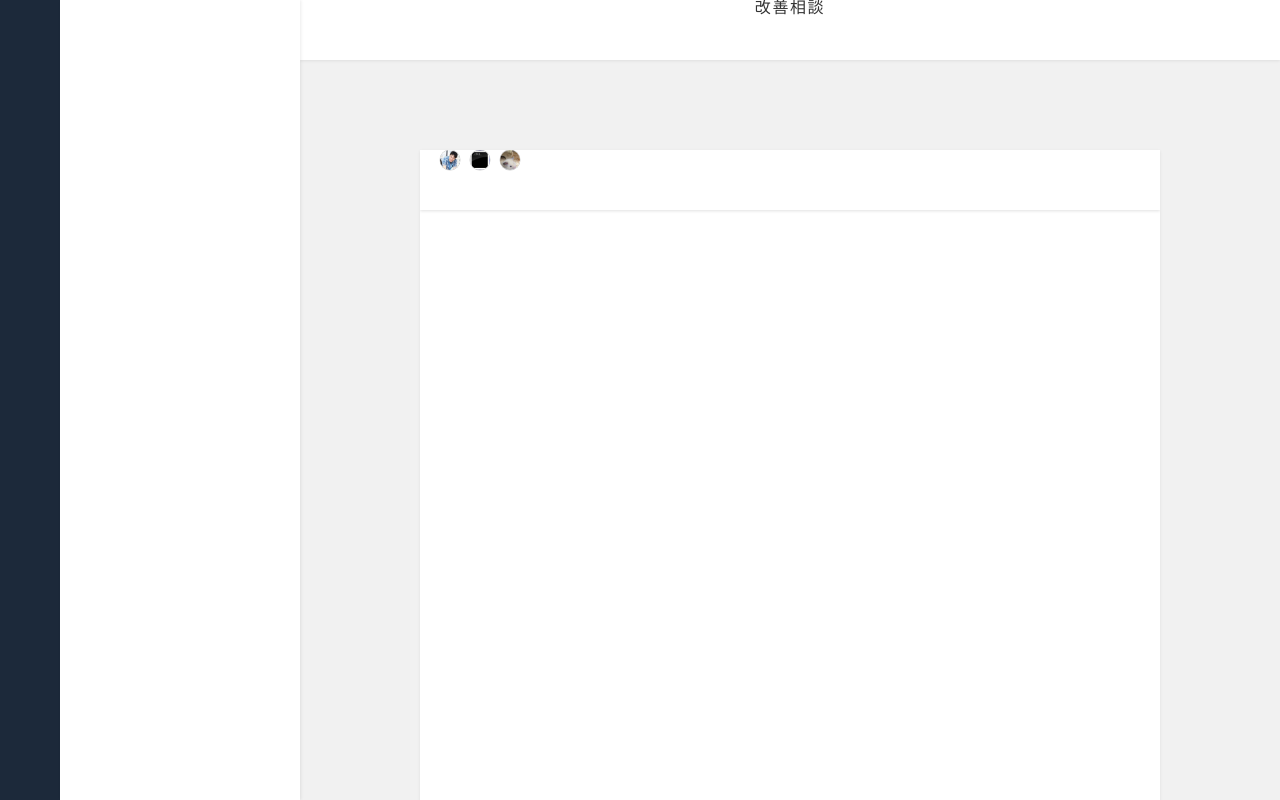
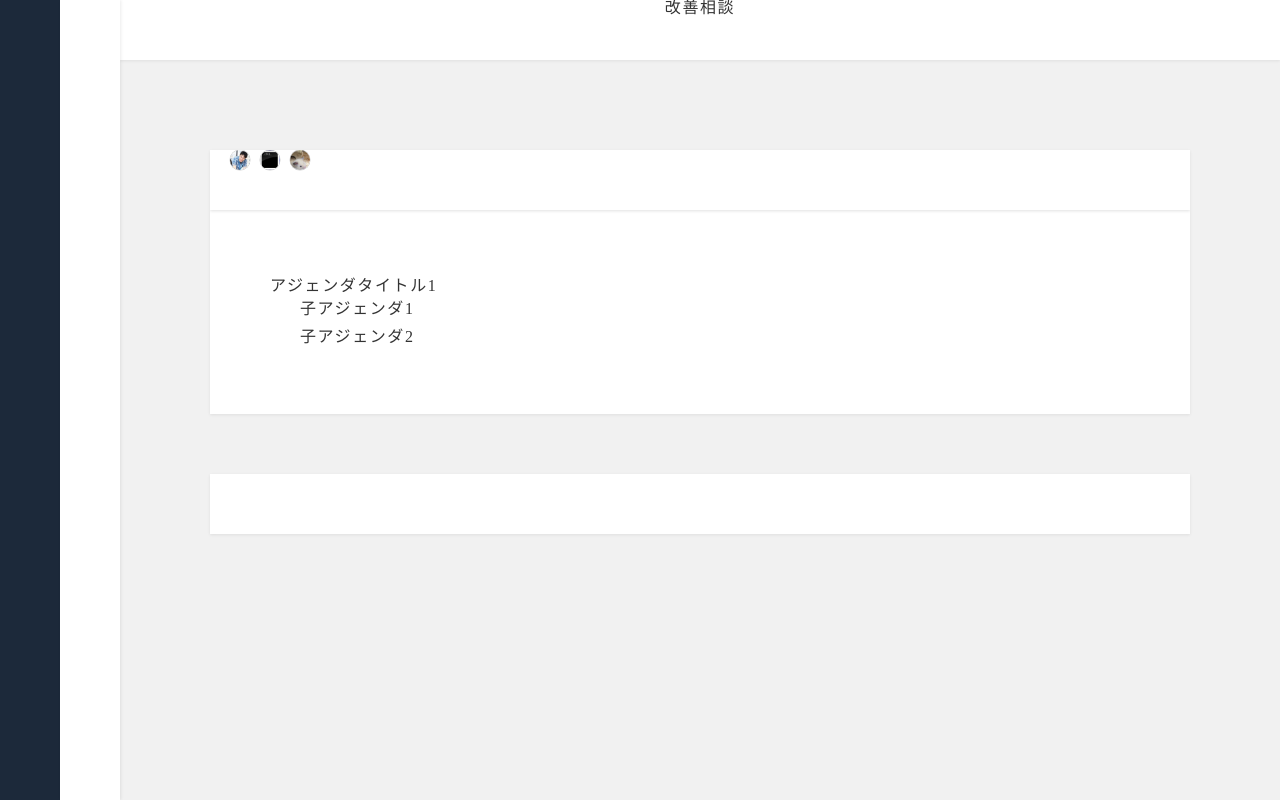
Before and after one commit to elephant0930/elephant, a Vue app: page / in a window 1280 px wide. Built offline with nearby package versions, Linux system fonts and the light colour scheme; the HTML template or start-up script is replaced by a standard one.

Commit message:
add agenda

```diff
--- a/src/App.vue
+++ b/src/App.vue
@@ -23,6 +23,9 @@
               </ul>
             </div>
           </div>
+          <div class="paper__main">
+            <agenda v-for="agenda in root" :agenda="agenda"></agenda>
+          </div>
         </li>
         <li class="paper">
           <div class="paper__header">
@@ -47,11 +50,38 @@
 </template>
 
 <script>
-import Hello from './components/Hello'
+import Agenda from './components/Agenda'
 
 export default {
   components: {
-    Hello
+    Agenda
+  },
+  data () {
+    return {
+      root: [
+        {
+          title: 'アジェンダタイトル1',
+          children: [
+            {
+              title: '子アジェンダ1',
+              children: []
+            },
+            {
+              title: '子アジェンダ2',
+              children: []
+            }
+          ]
+        }
+      ]
+    }
+  },
+  methods: {
+    addAgenda: function () {
+      this.root.push({
+        title: 'new agenda',
+        children: []
+      })
+    }
   }
 }
 </script>
@@ -85,7 +115,7 @@ body {
 }
 
 .list {
-  width: 240px;
+  width: 60px;
   height: 100%;
   background: #fff;
   z-index: 100;
@@ -112,7 +142,7 @@ body {
 .content > ul {
   width: 100%;
   flex: 1;
-  padding: 60px 120px;
+  padding: 60px 90px;
   overflow-y: auto;
   overflow-x: hidden;
 }
@@ -120,7 +150,6 @@ body {
 .content > ul > li.paper {
   flex-direction: column;
   width: 100%;
-  height: 800px;
   background: #fff;
   box-shadow: 0 1px 3px rgba(0,0,0,0.08);
   margin: 30px 0;
@@ -157,4 +186,12 @@ body {
   height: 20px;
 }
 
+.paper__main {
+  width: 100%;
+  flex: 1;
+  padding: 60px;
+  flex-direction: column;
+  flex-wrap: nowrap;
+}
+
 </style>
--- /dev/null
+++ b/src/components/Agenda.vue
@@ -0,0 +1,44 @@
+<template>
+  <div class="agenda">
+    <input @keydown.enter="keydownEnter($event)" v-model="agenda.title" type="text">
+    <ul>
+      <agenda v-for="agenda in agenda.children" :agenda="agenda"></agenda>
+    </ul>
+  </div>
+</template>
+
+<script>
+import Agenda from './Agenda.vue'
+
+export default {
+  name: 'agenda',
+  components: {
+    Agenda
+  },
+  props: ['agenda'],
+  methods: {
+    keydownEnter: function (event) {
+      event.shiftKey ? this.addAgenda() : this.$parent.addAgenda()
+    },
+    addAgenda: function () {
+      this.agenda.children.push({
+        title: 'new agenda',
+        children: []
+      })
+    }
+  }
+}
+</script>
+
+<style scoped>
+
+.agenda {
+  flex-direction: column;
+  margin: 5px 0px;
+}
+
+.agenda > ul {
+  flex-direction: column;
+  padding-left: 30px;
+}
+</style>
```
